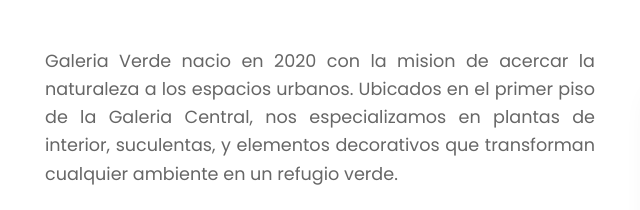
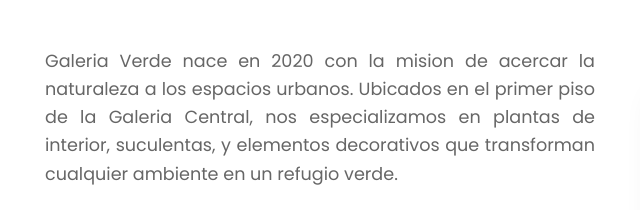
Before and after one commit to 404mqs/tpo-galeria-verde, a plain HTML site: page nosotros.html in a window 1280 px wide. Shown: the part 227-437 px from the top of the page, 15-655 px from the left. Drawn offline with Linux system fonts and the light colour scheme.

Commit message:
Cambios de prueba

```diff
--- a/nosotros.html
+++ b/nosotros.html
@@ -38,7 +38,7 @@
                 <div class="about-content">
                     <div class="about-text">
                         <p class="about-description">
-                            Galeria Verde nacio en 2020 con la mision de acercar la naturaleza a los espacios urbanos.
+                            Galeria Verde nace en 2020 con la mision de acercar la naturaleza a los espacios urbanos.
                             Ubicados en el primer piso de la Galeria Central, nos especializamos en plantas de interior,
                             suculentas, y elementos decorativos que transforman cualquier ambiente en un refugio verde.
                         </p>
```
